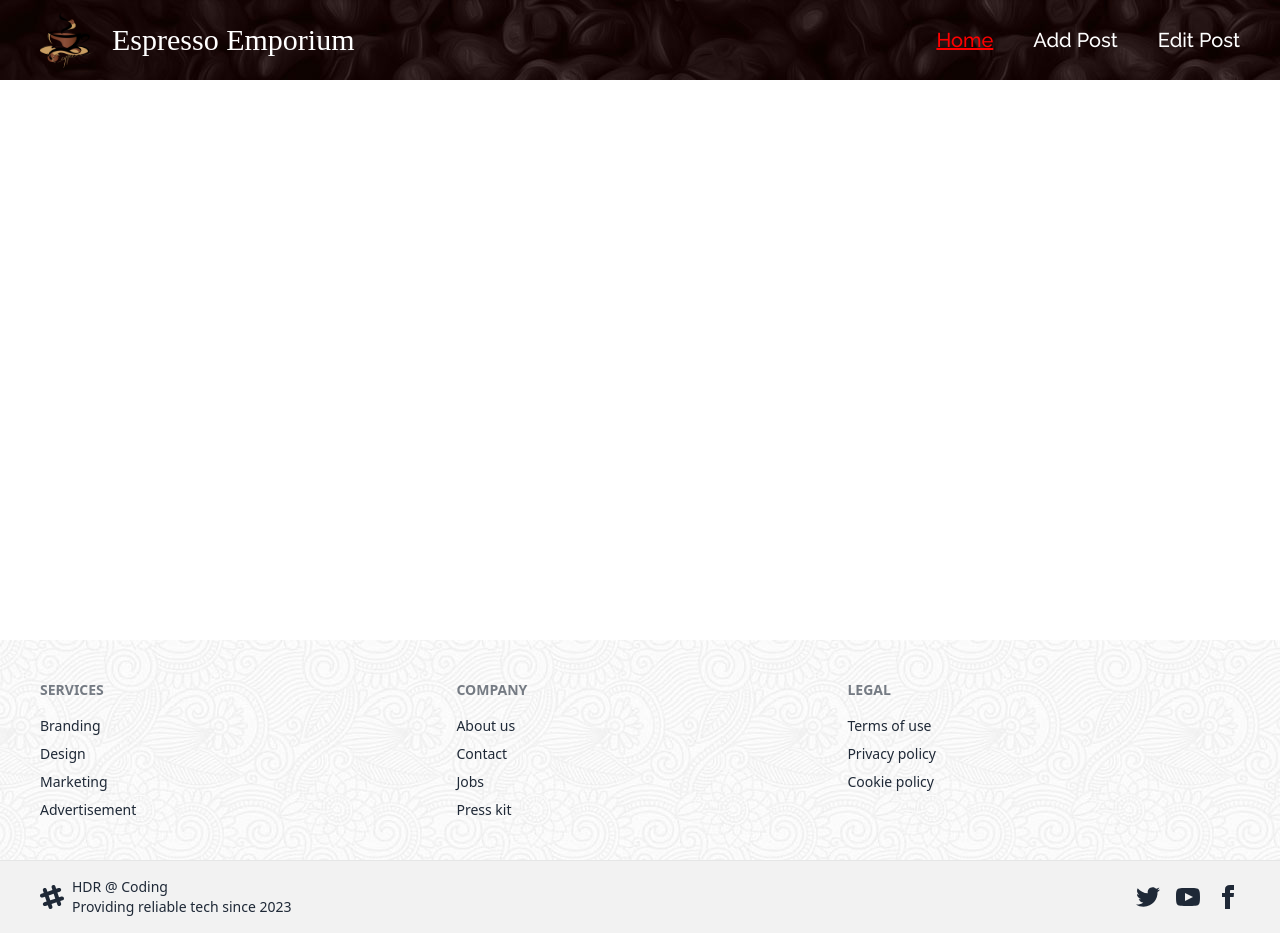
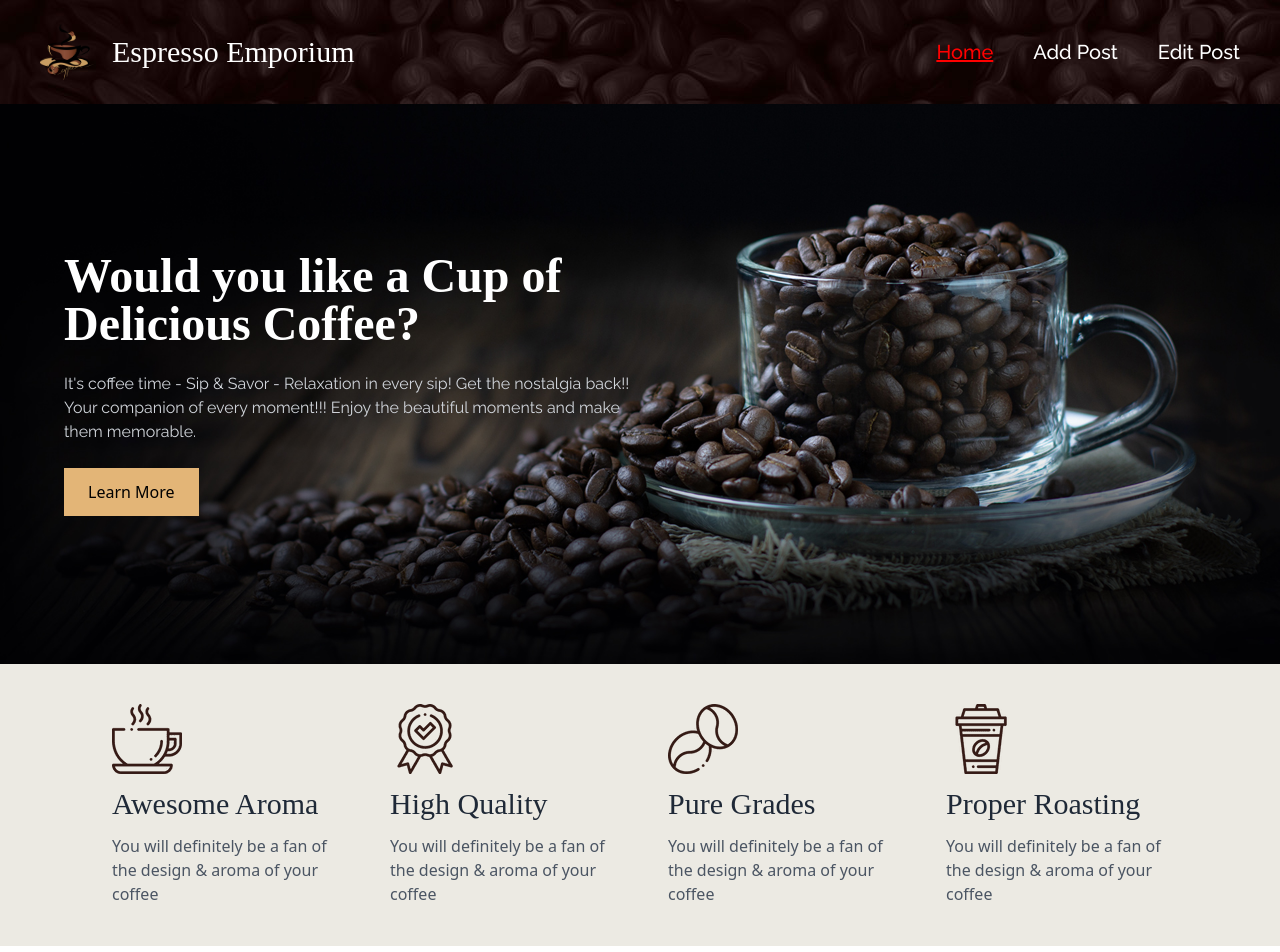
Before and after one commit to Hayder987/coffee-store-client, a React (Vite) app: page / in a window 1280 px wide. Shown: the top 952 px of the page. Built offline with nearby package versions, Linux system fonts and the light colour scheme; a web font is replaced by a local one.

Commit message:
banner section done

```diff
--- /dev/null
+++ b/src/Components/Banner.jsx
@@ -0,0 +1,24 @@
+import React from 'react';
+
+const Banner = () => {
+    return (
+        <div
+        style={{background: "url('../../public/images/more/6.jpeg')",
+                backgroundPosition:"center",
+                backgroundSize: "cover",
+                backgroundRepeat: "no-repeat"
+        }}
+        className='min-h-[70vh] p-8 md:p-8 lg:p-16 flex justify-center items-center' >
+            <div className="md:w-2/4 text-white">
+              <h1 className="text-5xl font-semibold font-font2 mb-6">Would you like a Cup of Delicious Coffee?</h1>
+              <p className="text-gray-300 font-font1 mb-6">It's coffee time - Sip & Savor - Relaxation in every sip! Get the nostalgia back!! Your companion of every moment!!! Enjoy the beautiful moments and make them memorable.</p>
+              <button className="bg-[#E3B577] px-6 py-3 text-black font-medium">Learn More</button>
+            </div>
+            <div className="md:w-2/4">
+
+            </div>
+        </div>
+    );
+};
+
+export default Banner;
--- /dev/null
+++ b/src/Components/BannerCard.jsx
@@ -0,0 +1,34 @@
+
+
+const BannerCard = () => {
+    return (
+        <div className="bg-[#ECEAE3] py-4 px-6 md:py-6 md:px-12 lg:px-24 grid grid-cols-1 md:grid-cols-2 lg:grid-cols-4 gap-6 mb-28">
+            <div className="p-4">
+                <img src="../../public/images/icons/1.png" alt="" className="mb-3" />
+                <h3 className="font-font2 text-3xl font-medium mb-3">Awesome Aroma</h3>
+                <p className="text-gray-600">You will definitely be a fan of the design & aroma of your coffee</p>
+
+            </div>
+            <div className="p-4">
+                <img src="../../public/images/icons/2.png" alt="" className="mb-3" />
+                <h3 className="font-font2 text-3xl font-medium mb-3">High Quality</h3>
+                <p className="text-gray-600">You will definitely be a fan of the design & aroma of your coffee</p>
+
+            </div>
+            <div className="p-4">
+                <img src="../../public/images/icons/3.png" alt="" className="mb-3" />
+                <h3 className="font-font2 text-3xl font-medium mb-3">Pure Grades</h3>
+                <p className="text-gray-600">You will definitely be a fan of the design & aroma of your coffee</p>
+
+            </div>
+            <div className="p-4">
+                <img src="../../public/images/icons/4.png" alt="" className="mb-3" />
+                <h3 className="font-font2 text-3xl font-medium mb-3">Proper Roasting</h3>
+                <p className="text-gray-600">You will definitely be a fan of the design & aroma of your coffee</p>
+
+            </div>
+        </div>
+    );
+};
+
+export default BannerCard;
--- a/src/Components/NavBar.jsx
+++ b/src/Components/NavBar.jsx
@@ -5,7 +5,7 @@ const NavBar = () => {
     return (
         <div
         style={{background: "url('../../public/images/more/24.jpg')"}}
-        className="p-3 px-2 md:px-10 text-white flex justify-between items-center">
+        className="py-3 md:py-6 px-2 md:px-10 text-white flex justify-between items-center">
             <div className="flex justify-center items-center gap-4">
                 <img src="../../public/images/more/logo1.png" alt="" className="w-14 h-14" />
                 <h1 className="text-3xl font-font2">Espresso Emporium</h1>
--- a/src/pages/Home.jsx
+++ b/src/pages/Home.jsx
@@ -1,9 +1,13 @@
+import Banner from "../Components/Banner";
+import BannerCard from "../Components/BannerCard";
 
 
 const Home = () => {
     return (
         <div>
-
+          <Banner></Banner>
+          <BannerCard></BannerCard>
+          <h1 className="font-font2 text-center font-semibold text-5xl text-[#331A15] mb-12">Our Popular Products</h1>
         </div>
     );
 };
```
